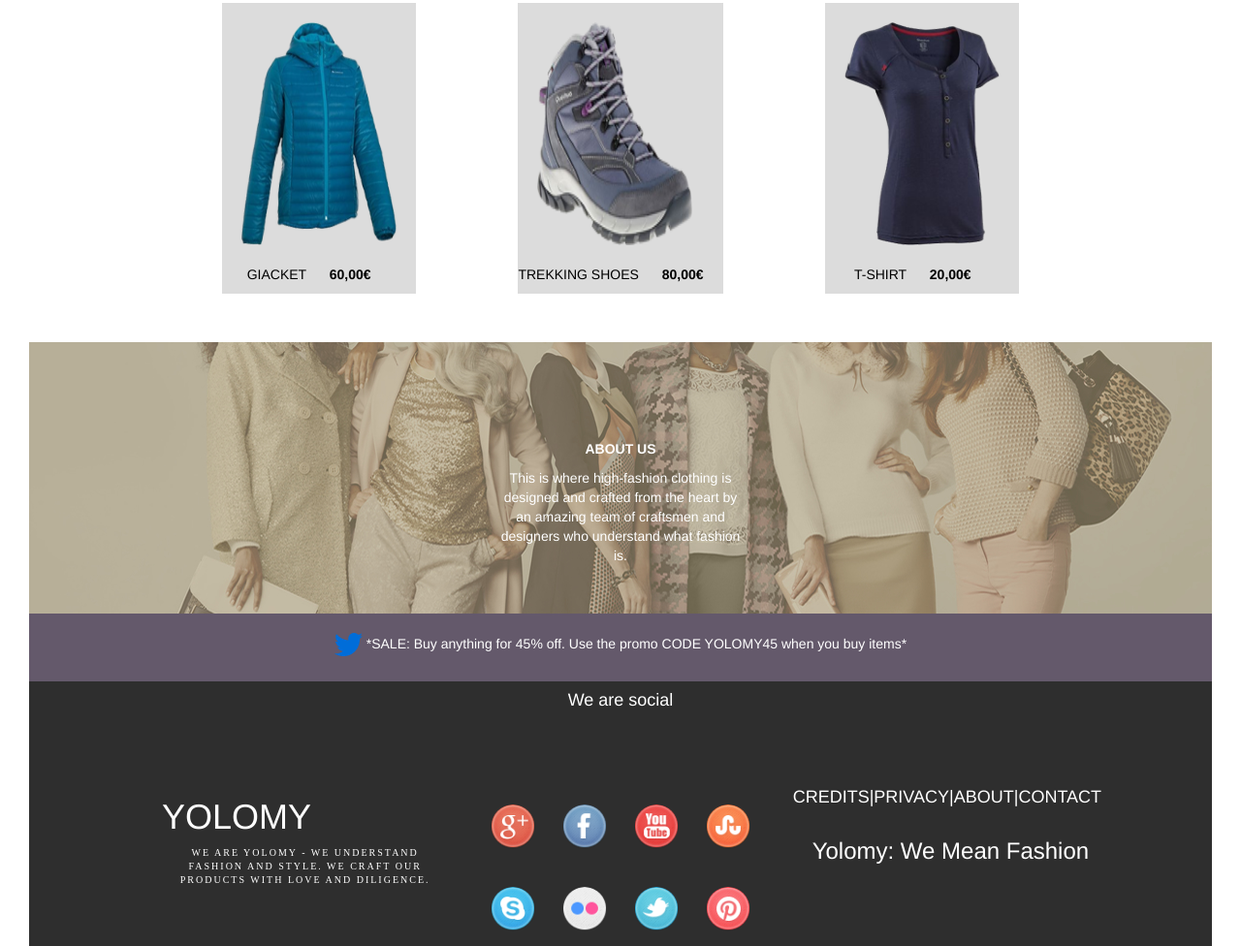
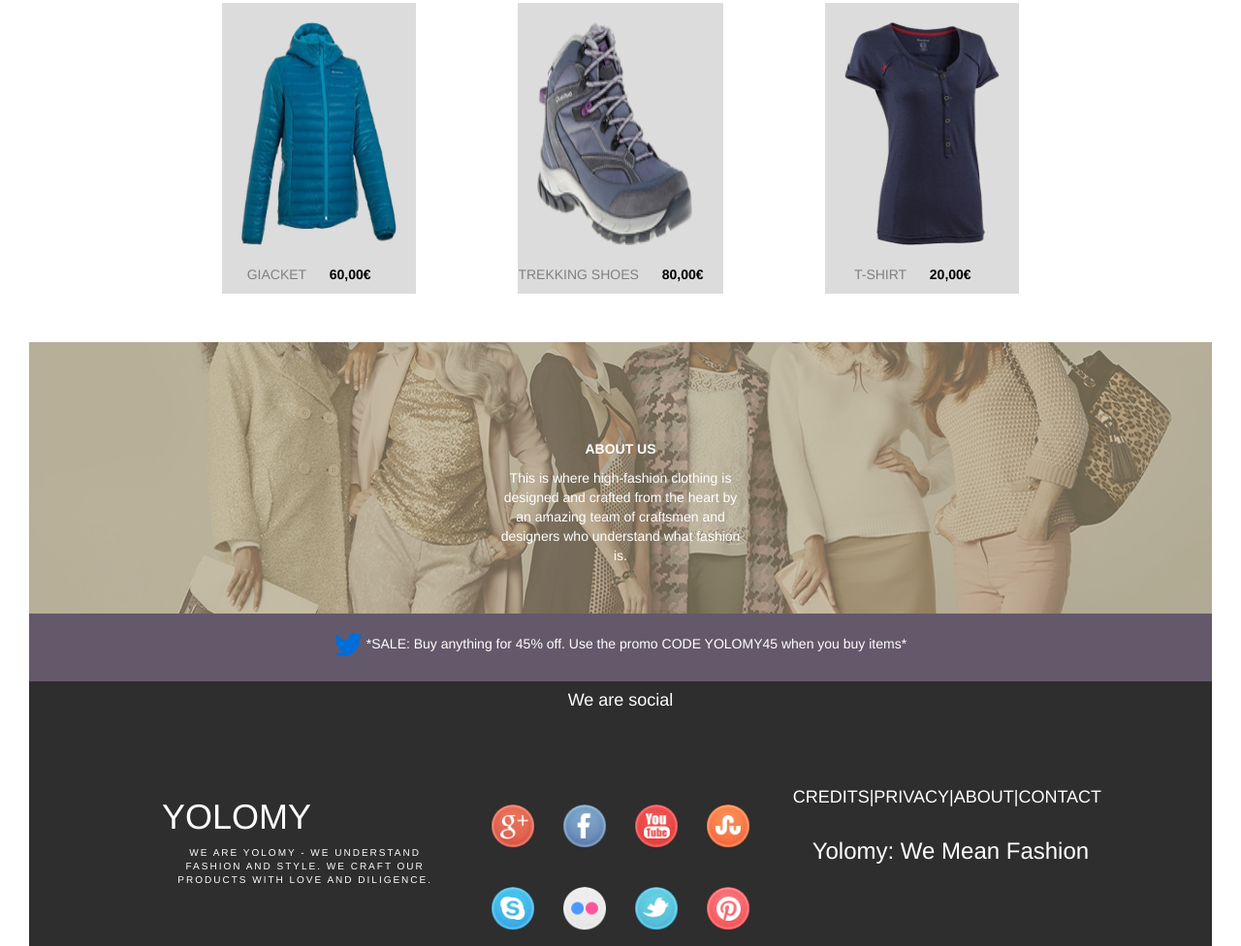
Before and after one commit to liciolentimo/moringacore, a plain HTML site: page index.html in a window 1280 px wide. Shown: the part 1572-2548 px from the top of the page at 97% size. Drawn offline with nearby package versions, Linux system fonts and the light colour scheme.

Commit message:
Changed item text color

```diff
--- a/css/main.css
+++ b/css/main.css
@@ -1,4 +1,4 @@
-@import url('https://fonts.googleapis.com/css?family=Source+Sans+Pro');
+@import url('https://fonts.googleapis.com/css?family=Lato:400,700');
 
 #image-logo {
     padding-top: 30px;
@@ -113,7 +113,7 @@
                           color: white;
                         }
                         #footer{
-                            height: 450px;
+                            height: 430px;
                             width: 100%;
                             padding-top: 50px;
                             background-color: #000;
@@ -139,7 +139,7 @@
                             font-size: 10px;
                             letter-spacing: 2px;
                             text-shadow: 5px;
-                            font-family: Walkway_Bold;
+
                           }
                           #footermidtop h1 {
                             color: #FFF;
@@ -201,7 +201,7 @@
 
                           }
                           #item{
-                            color: #000;
+                            color: gray;
                           }
 
                           #sort {
```
